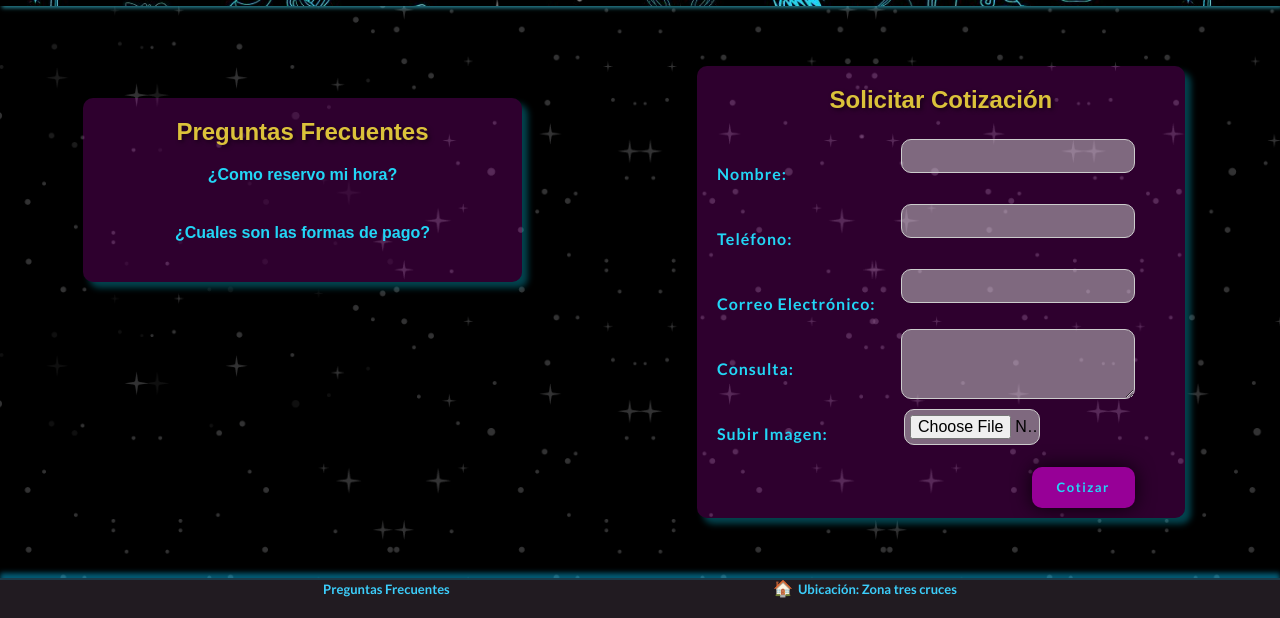
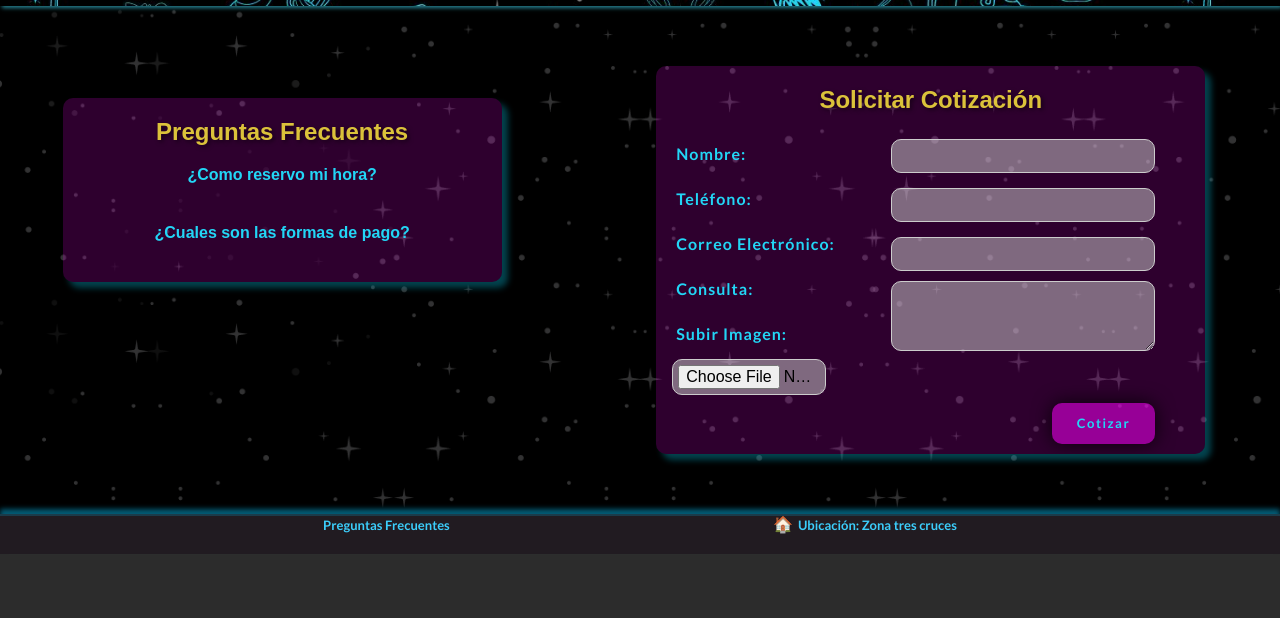
Before and after one commit to lilulb/DevWeb, a plain HTML site: page pages/info.html in a window 1280 px wide. Shown: the part 194-812 px from the top of the page. Drawn offline with Linux system fonts and the light colour scheme; files that its build step writes are made by us from their sources.

Commit message:
corrigiendo inputs

```diff
--- a/css/style.css
+++ b/css/style.css
@@ -516,7 +516,7 @@ article h2 {
 
 /* Estilos para el artículo de cotización */
 .cotizacion {
-  width: 40%;
+  width: 45%;
   margin: 30px 1%;
   background-color: rgba(255, 0, 255, 0.18);
   border-radius: 10px;
@@ -540,7 +540,6 @@ form label {
   line-height: 2.5;
   clear: left;
   margin-left: 10px;
-  margin-top: 20px;
 }
 
 /* Estilo para los campos de*/
```
